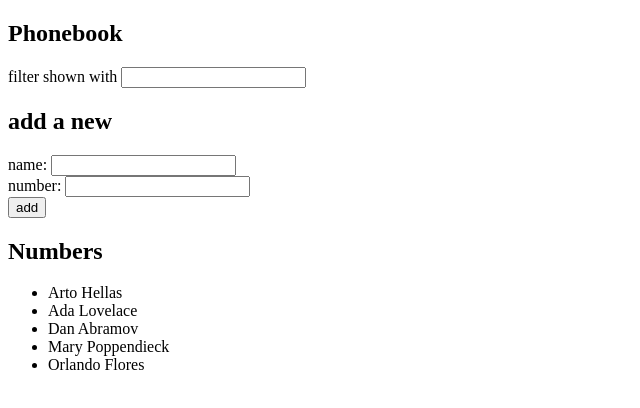
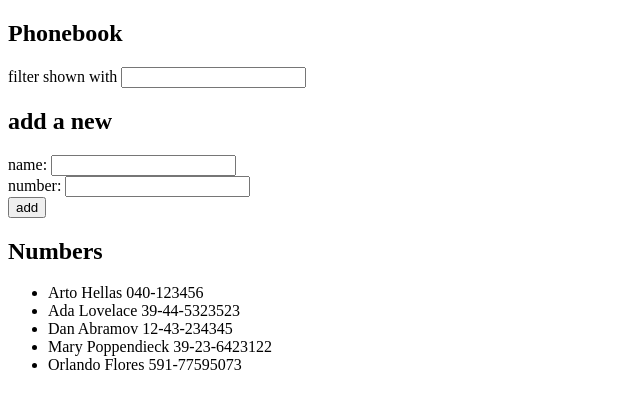
Before and after one commit to lalomax/fullstack-program, a React (Vite) app in the folder part2/phonebook/: page / in a window 1280 px wide. Shown: the top 408 px of the page, without its empty margins (0-640 px from the left). Built offline with nearby package versions, Linux system fonts and the light colour scheme; data requests are answered from the project's data file.

Commit message:
Fixing components

```diff
--- a/part2/phonebook/src/App.jsx
+++ b/part2/phonebook/src/App.jsx
@@ -1,4 +1,4 @@
-import Numbers from "./components/Numbers";
+import List from "./components/List";
 import AddName from "./components/AddName";
 import Filter from "./components/Filter";
 import { useState, useEffect } from "react";
@@ -41,7 +41,7 @@ function App() {
       alert("Blank is not allowed");
       return;
     }
-    const newObject = { name: newName, phoneNumber: newPhoneNumber };
+    const newObject = { name: newName, number: newPhoneNumber };
 
     //check if name exists
     const containsName = (obj, list) => {
@@ -89,7 +89,7 @@ function App() {
         handlePhoneNumberChange={handlePhoneNumberChange}
       />
       <h2>Numbers</h2>
-      <Numbers namesToShow={namesToShow} />
+      <List namesToShow={namesToShow} />
     </>
   );
 }
--- a/part2/phonebook/src/components/Numbers.jsx
+++ b/part2/phonebook/src/components/List.jsx
@@ -6,8 +6,8 @@ const Numbers = ({ namesToShow }) => {
     <div>
       <ul>
         {namesToShow.map((person) => (
-          <li key={person.name}>
-            {person.name} {person.phoneNumber}
+          <li key={person.id}>
+            {person.name} {person.number}
           </li>
         ))}
       </ul>
```
